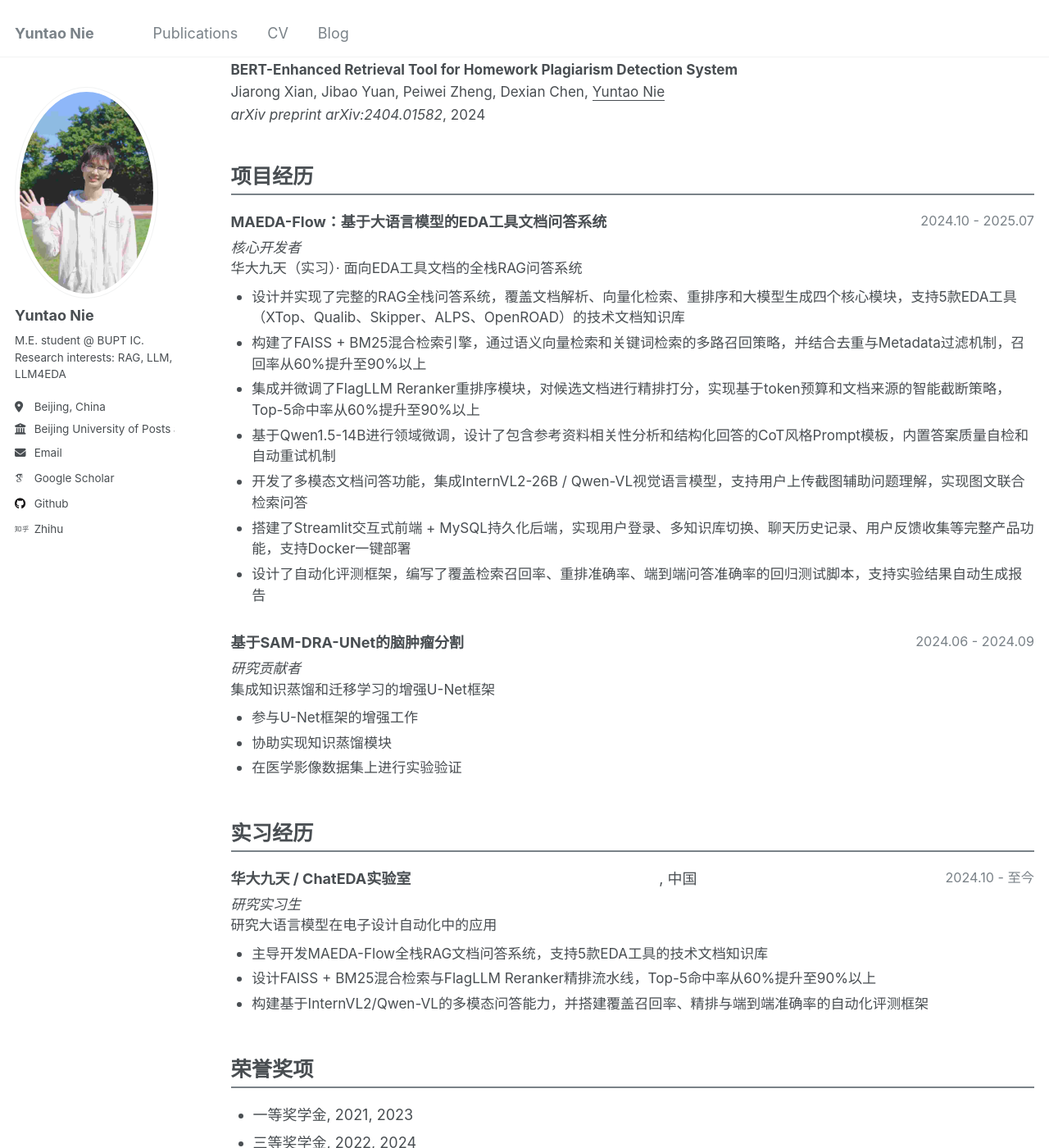
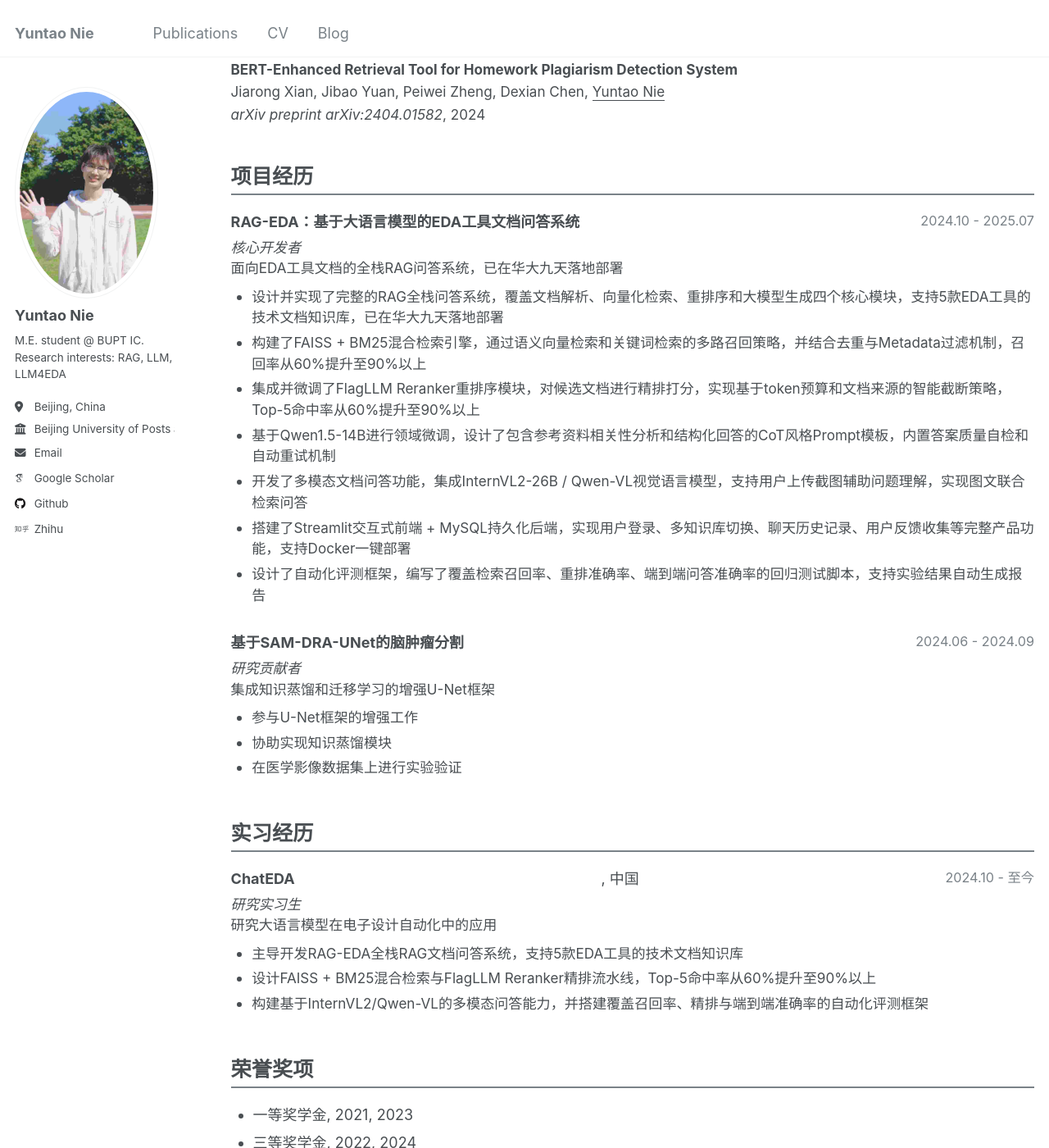
Before and after one commit to 1571859588/1571859588.github.io, a Jekyll site: the page built from _pages/cv-zh.md, in a window 1280 px wide and 1400 px high, scrolled down 1167 px. Shown: the whole window at 82% size. Built offline with Jekyll 4.4.1, drawn with Linux system fonts in a browser that asks for light colours; some web fonts are replaced.

Commit message:
fix(cv): clarify ChatEDA intern role with Empyrean deployment context

```diff
--- a/_data/cv.yml
+++ b/_data/cv.yml
@@ -65,8 +65,8 @@ education:
 # - responsibilities: List of responsibilities/projects worked on (en/zh)
 internships:
   - company:
-      en: "Empyrean Technology / ChatEDA Lab"
-      zh: "华大九天 / ChatEDA实验室"
+      en: "ChatEDA Lab"
+      zh: "ChatEDA"
     location:
       en: "China"
       zh: "中国"
@@ -81,11 +81,11 @@ internships:
       zh: "研究大语言模型在电子设计自动化中的应用"
     responsibilities:
       en:
-        - "Led the development of MAEDA-Flow, a full-stack RAG-based document QA system for 5 EDA tools"
+        - "Led the development of RAG-EDA, a full-stack RAG-based document QA system for 5 EDA tools"
         - "Designed hybrid retrieval (FAISS + BM25) and FlagLLM Reranker pipeline, improving Top-5 hit rate from 60% to over 90%"
         - "Built multimodal QA with InternVL2/Qwen-VL and automated evaluation framework with regression testing"
       zh:
-        - "主导开发MAEDA-Flow全栈RAG文档问答系统，支持5款EDA工具的技术文档知识库"
+        - "主导开发RAG-EDA全栈RAG文档问答系统，支持5款EDA工具的技术文档知识库"
         - "设计FAISS + BM25混合检索与FlagLLM Reranker精排流水线，Top-5命中率从60%提升至90%以上"
         - "构建基于InternVL2/Qwen-VL的多模态问答能力，并搭建覆盖召回率、精排与端到端准确率的自动化评测框架"
 
@@ -98,8 +98,8 @@ internships:
 # - highlights: Key achievements or responsibilities (en/zh)
 projects:
   - name:
-      en: "MAEDA-Flow: LLM-Powered Document QA System for EDA Tools"
-      zh: "MAEDA-Flow：基于大语言模型的EDA工具文档问答系统"
+      en: "RAG-EDA: LLM-Powered Document QA System for EDA Tools"
+      zh: "RAG-EDA：基于大语言模型的EDA工具文档问答系统"
     tech: "Python, PyTorch, LangChain, FAISS, Streamlit"
     date:
       en: "2024.10 - 2025.07"
@@ -108,11 +108,11 @@ projects:
       en: "Core Developer"
       zh: "核心开发者"
     description:
-      en: "A full-stack RAG-based QA system for EDA tool documentation, Empyrean Technology (Internship)"
-      zh: "华大九天（实习）· 面向EDA工具文档的全栈RAG问答系统"
+      en: "A full-stack RAG-based QA system for EDA tool documentation, deployed at Empyrean Technology"
+      zh: "面向EDA工具文档的全栈RAG问答系统，已在华大九天落地部署"
     highlights:
       en:
-        - "Designed and implemented a full-stack RAG-based QA system covering document parsing, vectorized retrieval, reranking, and LLM generation, supporting 5 EDA tool documentation knowledge bases (XTop, Qualib, Skipper, ALPS, OpenROAD)"
+        - "Designed and implemented a full-stack RAG-based QA system covering document parsing, vectorized retrieval, reranking, and LLM generation, supporting 5 EDA tool documentation knowledge bases; the system has been deployed at Empyrean Technology"
         - "Built a hybrid retrieval engine combining FAISS (semantic) and BM25 (keyword) with deduplication and metadata-based filtering, improving recall from 60% to over 90%"
         - "Integrated and fine-tuned FlagLLM Reranker for candidate document re-scoring with intelligent token-budget truncation, improving Top-5 hit rate from 60% to over 90%"
         - "Fine-tuned Qwen1.5-14B for the EDA domain with CoT-style prompt templates including reference relevance analysis; implemented answer quality self-verification with automatic retry mechanism"
@@ -120,7 +120,7 @@ projects:
         - "Built Streamlit interactive frontend with MySQL persistence layer, supporting user authentication, multi-KB switching, chat history, and user feedback collection; containerized with Docker for one-click deployment"
         - "Designed an automated evaluation framework with regression test scripts covering retrieval recall, reranker accuracy, and end-to-end QA accuracy, with automatic report generation"
       zh:
-        - "设计并实现了完整的RAG全栈问答系统，覆盖文档解析、向量化检索、重排序和大模型生成四个核心模块，支持5款EDA工具（XTop、Qualib、Skipper、ALPS、OpenROAD）的技术文档知识库"
+        - "设计并实现了完整的RAG全栈问答系统，覆盖文档解析、向量化检索、重排序和大模型生成四个核心模块，支持5款EDA工具的技术文档知识库，已在华大九天落地部署"
         - "构建了FAISS + BM25混合检索引擎，通过语义向量检索和关键词检索的多路召回策略，并结合去重与Metadata过滤机制，召回率从60%提升至90%以上"
         - "集成并微调了FlagLLM Reranker重排序模块，对候选文档进行精排打分，实现基于token预算和文档来源的智能截断策略，Top-5命中率从60%提升至90%以上"
         - "基于Qwen1.5-14B进行领域微调，设计了包含参考资料相关性分析和结构化回答的CoT风格Prompt模板，内置答案质量自检和自动重试机制"
```
